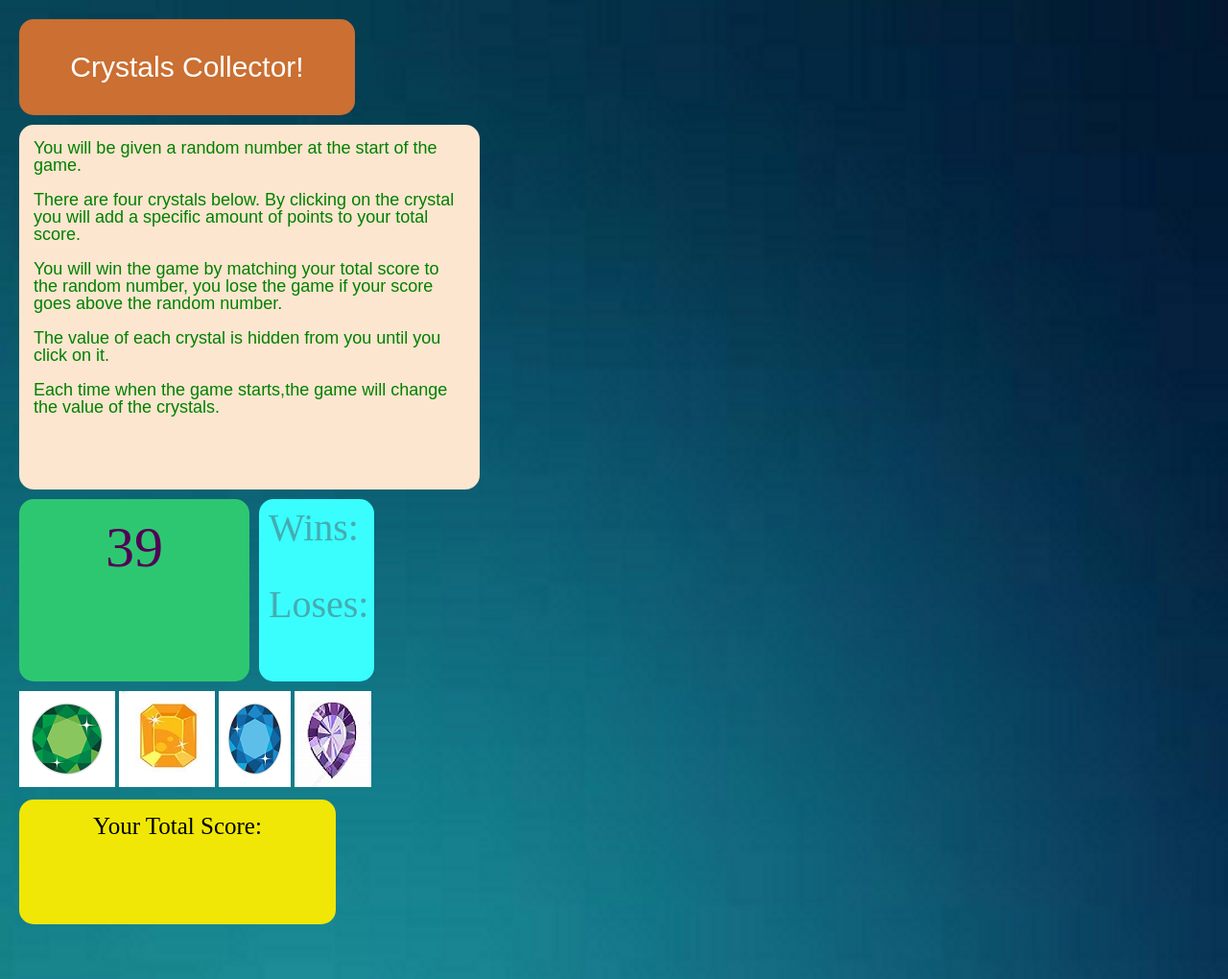
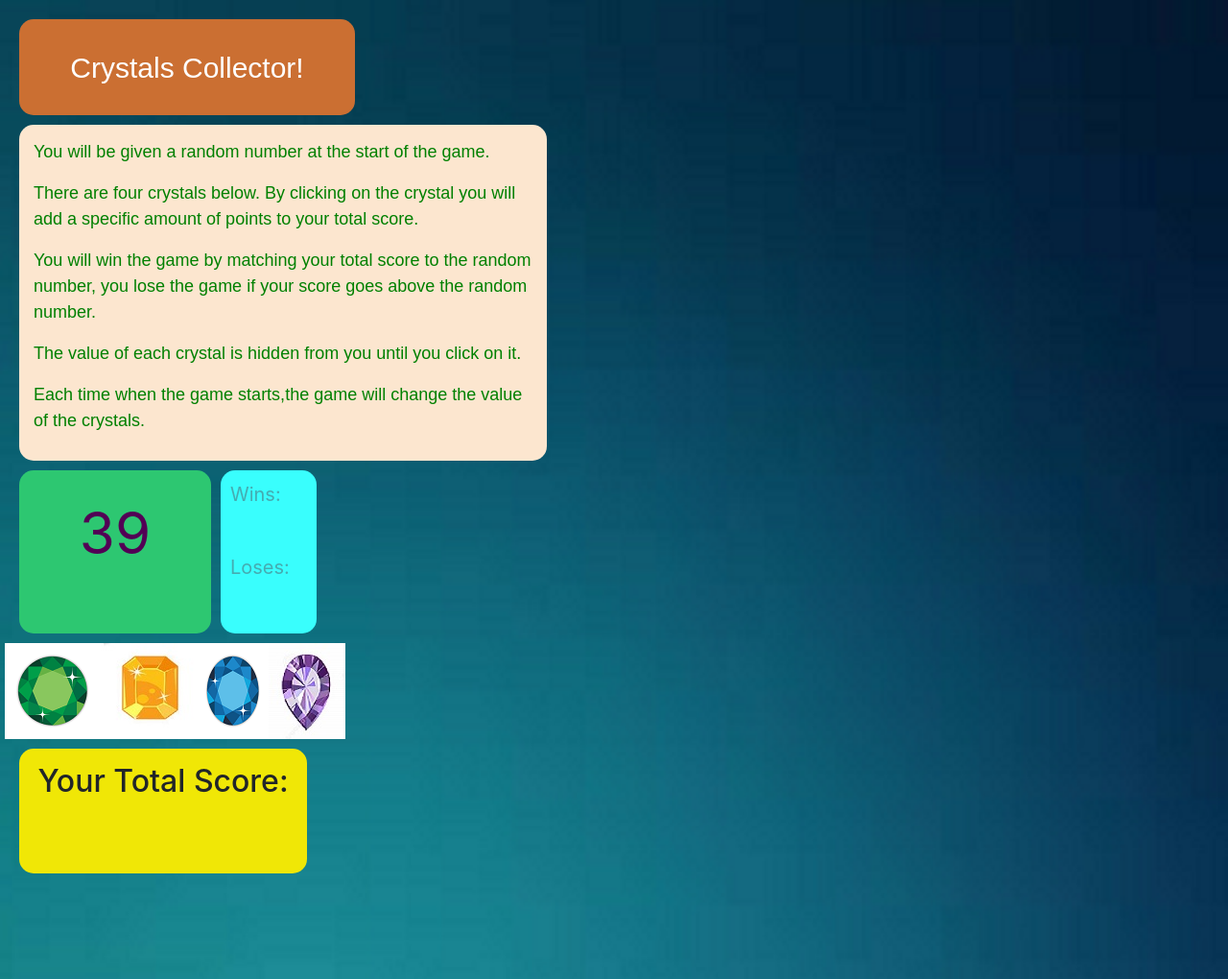
Before and after one commit to LouAndyR01/Crystal-Collector, a plain HTML site: page index.html in a window 1280 px wide. Shown: the whole page at 96% size. Drawn offline with nearby package versions, Linux system fonts and the light colour scheme; files whose address does not match are found by name.

Commit message:
origin master

```diff
--- a/assets/css/style.css
+++ b/assets/css/style.css
@@ -23,7 +23,7 @@ body{
 }
 
 #instructionsBox{
-    width: 450px;
+    width: 550px;
     height: 350px;
     background: #fce6cf;
     color: white;
@@ -50,18 +50,18 @@ body{
 
 #userTotalScore{
     width: 300px;
-    height: 100px;
+    height: 130px;
     background: #f0e706;
     margin: 10px auto 10px 20px;
     border-radius: 15px;
     padding: 15px;
-    font-size: 25px;
+    font-size: 20px;
     text-align: center
 }
 
 .randomNumberBox{
     width: 200px;
-    height: 150px;
+    height: 170px;
     float: left;
     background: #2dc771;
     color: #520055;
@@ -80,4 +80,5 @@ body{
     padding: 10px;
     border-radius: 15px;
     margin: auto 10px 10px 10px;
+    font-size: 20px;
 }
--- a/index.html
+++ b/index.html
@@ -8,8 +8,7 @@
     <link rel="stylesheet" type="text/css" href="assets/css/reset.css">
     <link rel="stylesheet" type="text/css" media="screen" href="assets/css/style.css">
     <script type="text/javascript" src="assets/javascript/game.js"></script>
-    <script src="https://stackpath.bootstrapcdn.com/bootstrap/4.3.1/js/bootstrap.min.js" integrity="sha384-JjSmVgyd0p3pXB1rRibZUAYoIIy6OrQ6VrjIEaFf/nJGzIxFDsf4x0xIM+B07jRM" crossorigin="anonymous"></script>
-
+    <link rel="stylesheet" href="https://stackpath.bootstrapcdn.com/bootstrap/4.3.1/css/bootstrap.min.css" integrity="sha384-ggOyR0iXCbMQv3Xipma34MD+dH/1fQ784/j6cY/iJTQUOhcWr7x9JvoRxT2MZw1T" crossorigin="anonymous">
 
 </head>
 
@@ -21,15 +20,15 @@
 
     <div id="instructionsBox">
         <p>You will be given a random number at the start of the game.</p>
-        <br>
+
         <p>There are four crystals below. By clicking on the crystal you will add a specific amount
            of points to your total score.</p>
-        <br>
+
         <p>You will win the game by matching your total score to the random number, you lose the game
            if your score goes above the random number.</p>
-        <br>
+
         <p>The value of each crystal is hidden from you until you click on it.</p>
-        <br>
+
         <p>Each time when the game starts,the game will change the value of the crystals.</p>
     </div>
 
```
